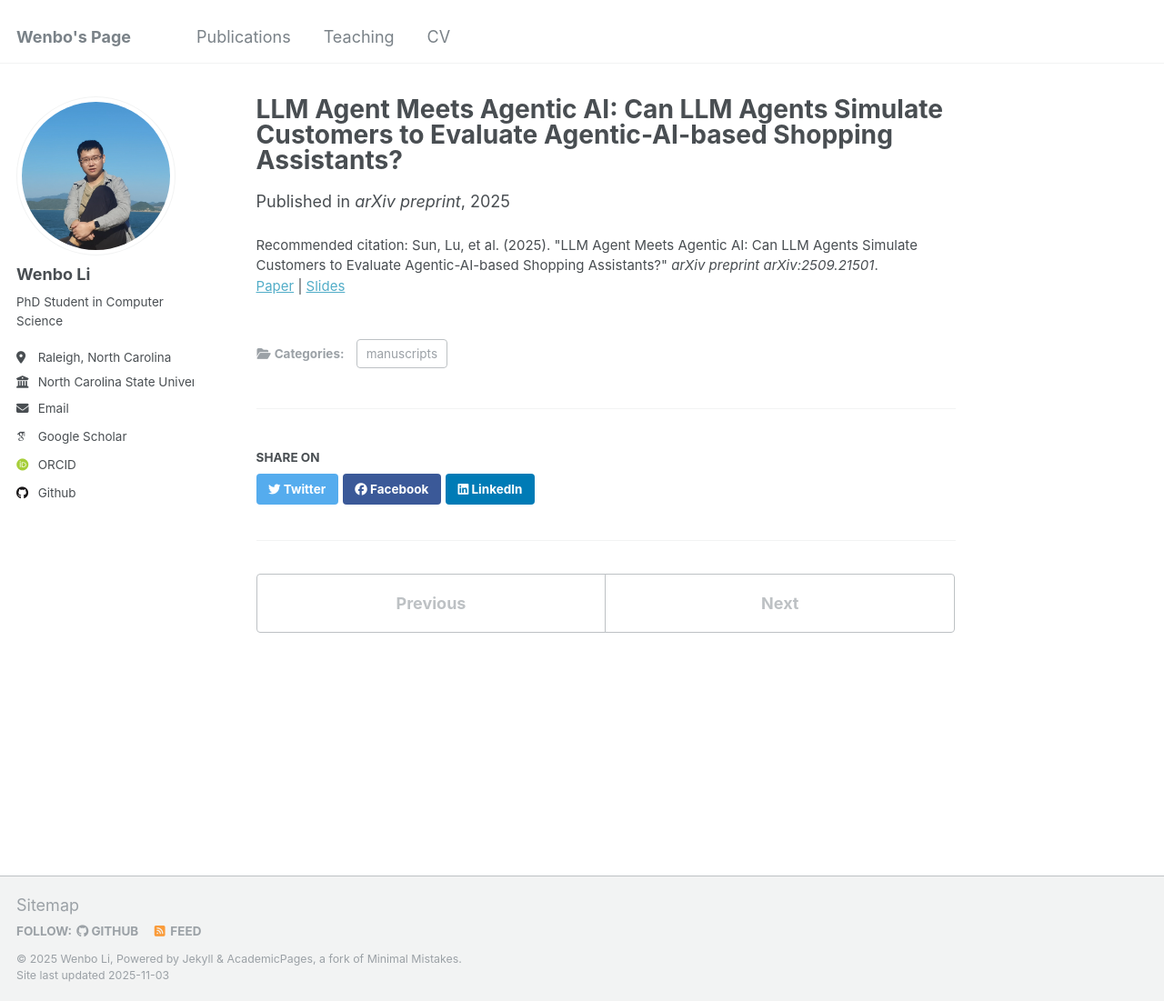
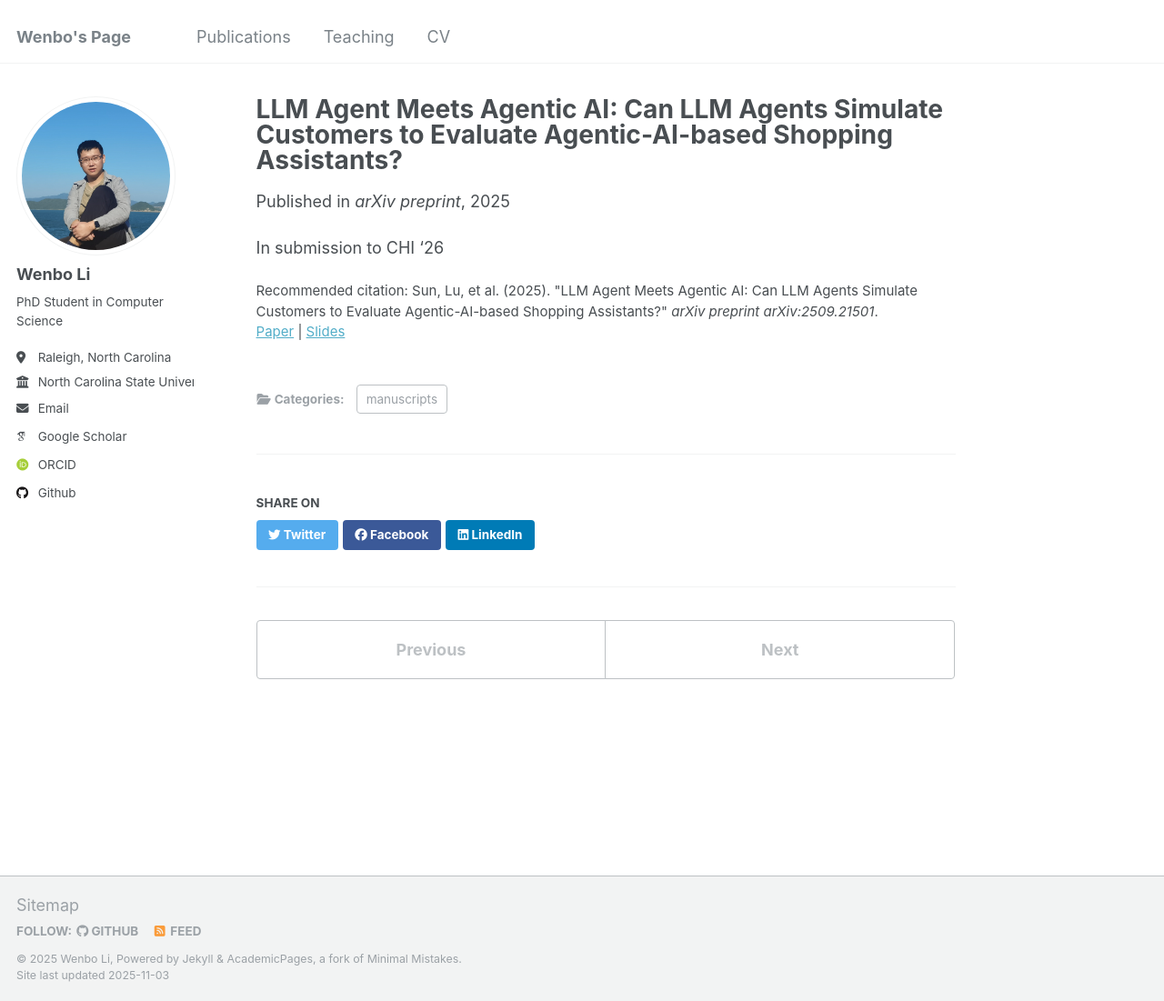
Before and after one commit to wlicb/me, a Jekyll site: the page built from _publications/2025-09-25-llm-agent-meets-agentic-ai.md, in a window 1280 px wide and 1101 px high. Shown: the whole window at 91% size. Built offline with Jekyll 4.4.1, drawn with Linux system fonts in a browser that asks for light colours; some web fonts are replaced.

Commit message:
Add submission status to publication metadata
Added submission status for CHI '26.

```diff
--- a/_publications/2025-09-25-llm-agent-meets-agentic-ai.md
+++ b/_publications/2025-09-25-llm-agent-meets-agentic-ai.md
@@ -10,3 +10,4 @@ slidesurl: ''
 paperurl: 'https://arxiv.org/abs/2509.21501'
 citation: 'Sun, Lu, et al. (2025). "LLM Agent Meets Agentic AI: Can LLM Agents Simulate Customers to Evaluate Agentic-AI-based Shopping Assistants?" <i>arXiv preprint arXiv:2509.21501</i>.'
 ---
+In submission to CHI '26
```
